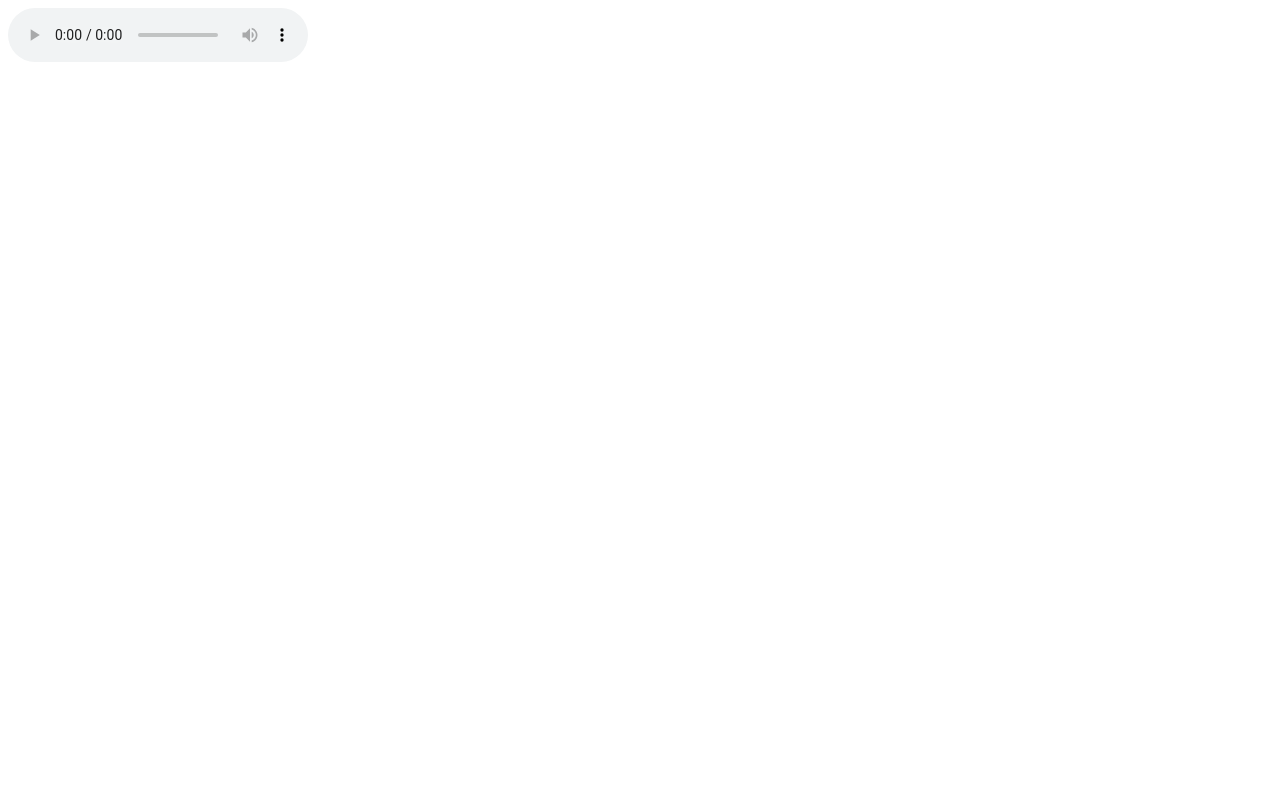
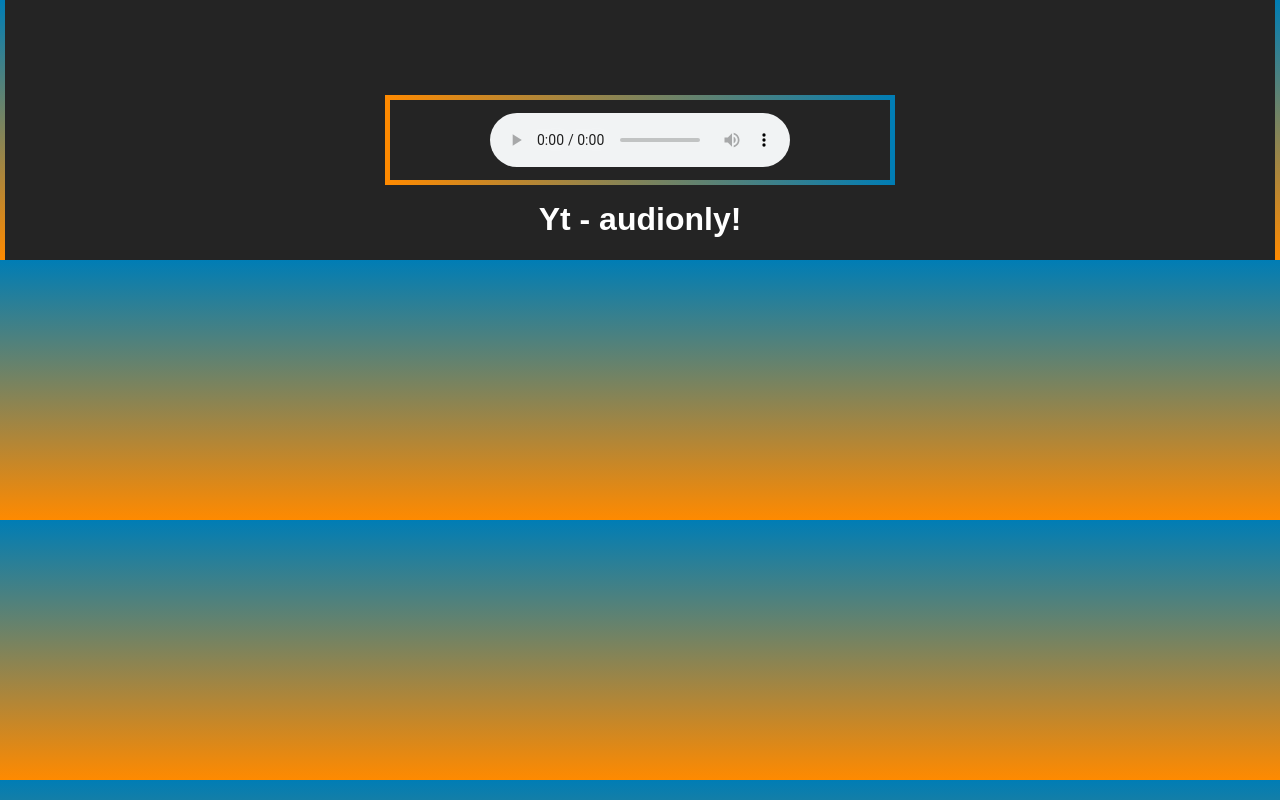
Before and after one commit to PtruckStar/YTmusic, a website: page public/index.html in a window 1280 px wide. Drawn offline with Linux system fonts and the light colour scheme.

Commit message:
Sum style 😎

```diff
--- a/public/index.html
+++ b/public/index.html
@@ -4,10 +4,53 @@
     <meta charset="UTF-8">
     <meta name="viewport" content="width=device-width, initial-scale=1.0">
     <title>Safari yt soundonly</title>
+<style>
+body {
+  font-family: Arial, Helvetica, sans-serif;
+  display: grid;
+  position: relative;
+  place-items: center;
+  background: linear-gradient(to bottom, #007db5, #ff8a00);
+  color: white;
+  padding: 0 20px;
+  margin: 0px;
+}
+body::after {
+  position: absolute;
+  background-color: #242424;
+  content: '';
+  width: calc(100% - 10px);
+  height: 100%;
+  z-index: -99;
+}
+#container {
+  position: relative;
+  margin: 100px 5% auto 5%;
+  width: 90%;
+  max-width: 500px;
+  height: 80px;
+  background: #242424;
+  display: flex;
+  align-items: center;
+  justify-content: center;
+}
+#container::before {
+  position: absolute;
+  content: '';
+  width: calc(100% + 10px);
+  height: calc(100% + 10px);
+  left: -5px;
+  top: -5px;
+  background: linear-gradient(to left, #007db5, #ff8a00);
+  z-index: -1;
+}
+</style>
 </head>
 <body>
-  <audio src="/stream/kvoO5hwsYQo" controls>
-  </audio>
-  <br>
+<div id="container">
+<audio src="/stream/p5MY9CY5MOk" controls>
+</audio>
+</div>
+<h1>Yt - audionly!</h1>
 </body>
 </html>
```
